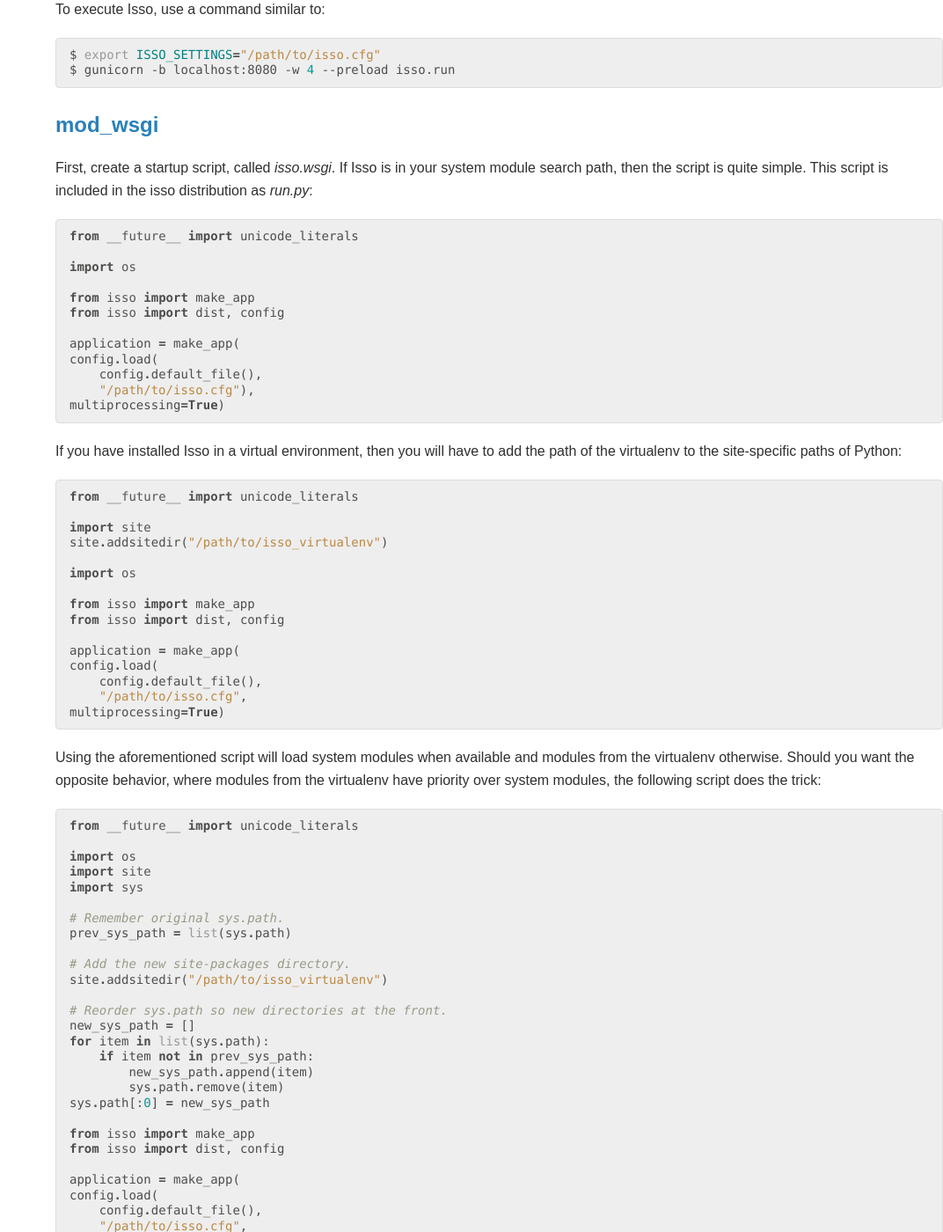
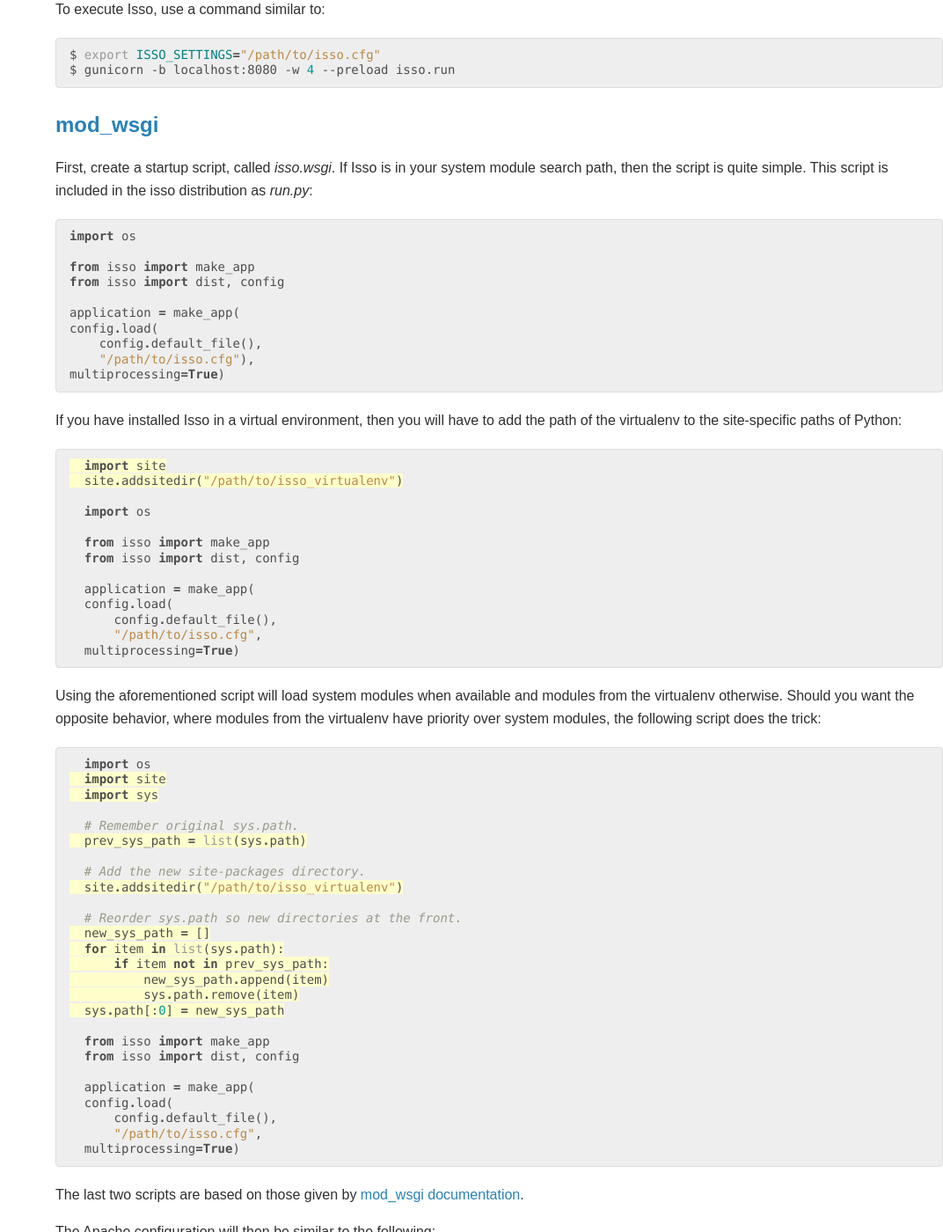
Before and after one commit to isso-comments/isso, a Sphinx documentation site: the page built from docs/docs/reference/deployment.rst, in a window 1280 px wide and 1400 px high, scrolled down 1725 px. Shown: the whole window at 88% size, without its empty margins (208-1280 px from the left). Built offline with Sphinx 7.4.7, drawn with Linux system fonts in a browser that asks for light colours.

```diff
--- a/docs/docs/guides/quickstart.rst
+++ b/docs/docs/guides/quickstart.rst
@@ -102,6 +102,7 @@ Assuming both, your website and Isso are on the same server, the nginx
 configuration looks like this:
 
 .. code-block:: nginx
+  :emphasize-lines: 9,12
 
     server {
         listen [::]:80 default ipv6only=off;
--- a/docs/docs/reference/deployment.rst
+++ b/docs/docs/reference/deployment.rst
@@ -103,8 +103,6 @@ isso distribution as `run.py`:
 
 .. code-block:: python
 
-    from __future__ import unicode_literals
-
     import os
 
     from isso import make_app
@@ -120,8 +118,7 @@ If you have installed Isso in a virtual environment, then you will have to add t
 of the virtualenv to the site-specific paths of Python:
 
 .. code-block:: python
-
-    from __future__ import unicode_literals
+  :emphasize-lines: 1-2
 
     import site
     site.addsitedir("/path/to/isso_virtualenv")
@@ -142,8 +139,7 @@ from the virtualenv otherwise. Should you want the opposite behavior, where modu
 the virtualenv have priority over system modules, the following script does the trick:
 
 .. code-block:: python
-
-    from __future__ import unicode_literals
+  :emphasize-lines: 2-3,6,9,12-17
 
     import os
     import site
--- a/docs/docs/reference/multi-site-sub-uri.rst
+++ b/docs/docs/reference/multi-site-sub-uri.rst
@@ -20,15 +20,19 @@ The following example uses `gunicorn <http://gunicorn.org/>`_ as WSGI server (
 you can use uWSGI as well). Let's say you maintain two websites, like
 foo.example and other.bar:
 
-.. code-block:: sh
+.. code-block:: ini
+    :emphasize-lines: 3
 
-    $ cat /etc/isso.d/foo.example.cfg
+    ; /etc/isso.d/foo.example.cfg
     [general]
     name = foo
     host = http://foo.example/
     dbpath = /var/lib/isso/foo.example.db
 
-    $ cat /etc/isso.d/other.bar.cfg
+.. code-block:: ini
+    :emphasize-lines: 3
+
+    ; /etc/isso.d/other.bar.cfg
     [general]
     name = bar
     host = http://other.bar/
@@ -56,7 +60,7 @@ In your webserver configuration, proxy Isso as usual:
       }
 
 When you now visit http://comments.example/, you will see your different Isso
-configuration separated by /`name`.
+configuration separated by ``/name``.
 
 .. code-block:: text
 
@@ -65,7 +69,7 @@ configuration separated by /`name`.
     /bar
 
 Just embed the JavaScript including the new relative path, e.g.
-*http://comments.example/foo/js/embed.min.js*. Make sure, you don't mix the
+``http://comments.example/foo/js/embed.min.js``. Make sure, you don't mix the
 URLs on both sites as it will most likely cause CORS-related errors.
 
 .. _configure-sub-uri:
--- a/docs/docs/technical-docs/testing-client.rst
+++ b/docs/docs/technical-docs/testing-client.rst
@@ -189,7 +189,7 @@ uses snapshots, check in or update the snapshot file by running
 
 .. code-block:: text
 
-   npx jest --config isso/js/jest-unit.config.js isso/js/tests/unit/ -u``
+   npx jest --config isso/js/jest-unit.config.js isso/js/tests/unit/ -u
    PASS  isso/js/tests/unit/isso.test.js
    › 1 snapshot updated.
 
--- a/docs/docs/technical-docs/testing.rst
+++ b/docs/docs/technical-docs/testing.rst
@@ -97,6 +97,7 @@ Running tests
 Run **unit tests:**
 
 .. code-block:: bash
+    :emphasize-lines: 4
 
     $ docker run \
         --mount type=bind,source=${PWD}/package.json,target=/src/package.json,readonly \
@@ -106,6 +107,7 @@ Run **unit tests:**
 Run **integration tests:**
 
 .. code-block:: bash
+    :emphasize-lines: 4-6
 
     $ docker run \
         --mount type=bind,source=${PWD}/package.json,target=/src/package.json,readonly \
```
Also changed, not shown: other parts of docs/docs/reference/multi-site-sub-uri.rst (+1 -0 lines).
